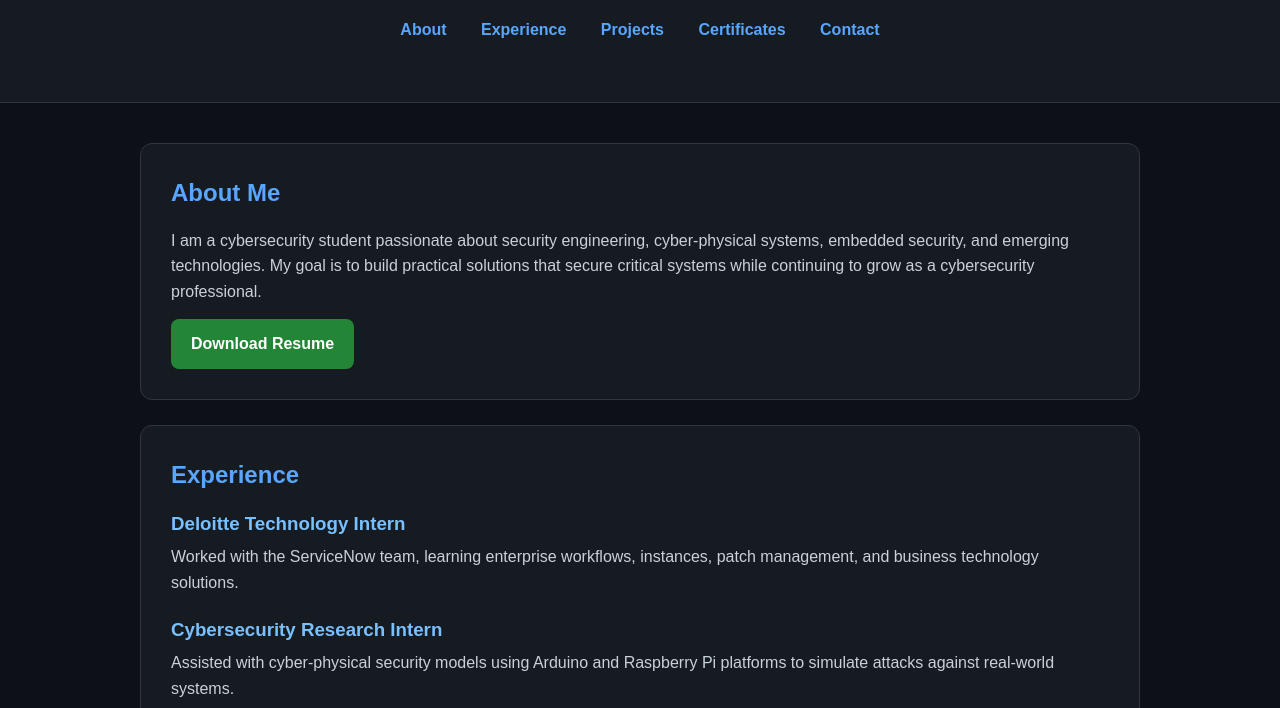
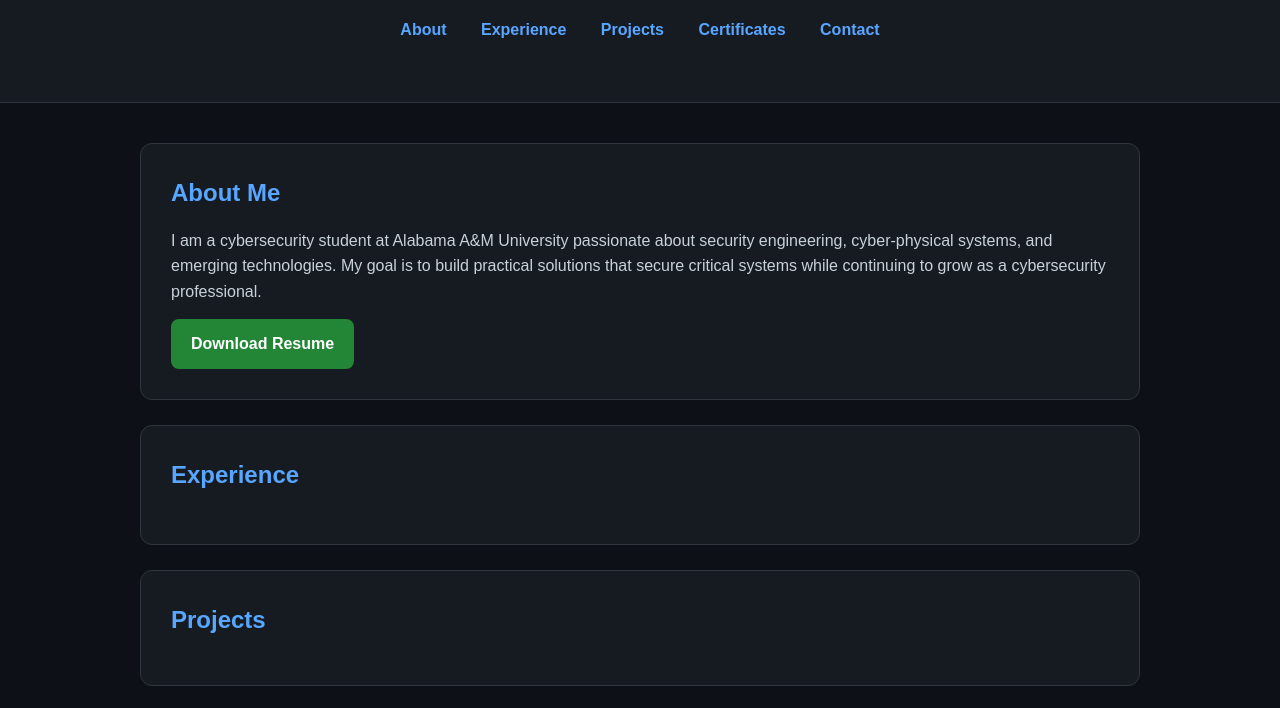
Before and after one commit to Tofarati/webby, a plain HTML site: page index.html in a window 1280 px wide. Shown: the part 227-935 px from the top of the page. Drawn offline with Linux system fonts and the light colour scheme.

Commit message:
Update index.html

```diff
--- a/index.html
+++ b/index.html
@@ -145,8 +145,8 @@
     <section id="about" class="section">
         <h2>About Me</h2>
         <p>
-            I am a cybersecurity student passionate about security engineering,
-            cyber-physical systems, embedded security, and emerging technologies.
+            I am a cybersecurity student at Alabama A&M University passionate about security engineering,
+            cyber-physical systems, and emerging technologies.
             My goal is to build practical solutions that secure critical systems
             while continuing to grow as a cybersecurity professional.
         </p>
@@ -160,18 +160,12 @@
         <h2>Experience</h2>
 
         <div class="project">
-            <h3>Deloitte Technology Intern</h3>
-            <p>
-                Worked with the ServiceNow team, learning enterprise workflows,
-                instances, patch management, and business technology solutions.
+
             </p>
         </div>
 
         <div class="project">
-            <h3>Cybersecurity Research Intern</h3>
-            <p>
-                Assisted with cyber-physical security models using Arduino and
-                Raspberry Pi platforms to simulate attacks against real-world systems.
+
             </p>
         </div>
     </section>
@@ -192,7 +186,7 @@
 
             <li>
                 📜 <a href="certificate4.pdf" target="_blank">
-                    Certificate 4
+                    Certificate
                 </a>
             </li>
         </ul>
@@ -203,7 +197,7 @@
 
         <p>Connect with me professionally:</p>
 
-        <a href="linkedin.com/in/oluwatofarati-aina-a01364237"
+        <a href="https://linkedin.com/in/oluwatofarati-aina-a01364237"
            target="_blank"
            class="button">
             LinkedIn Profile
```
